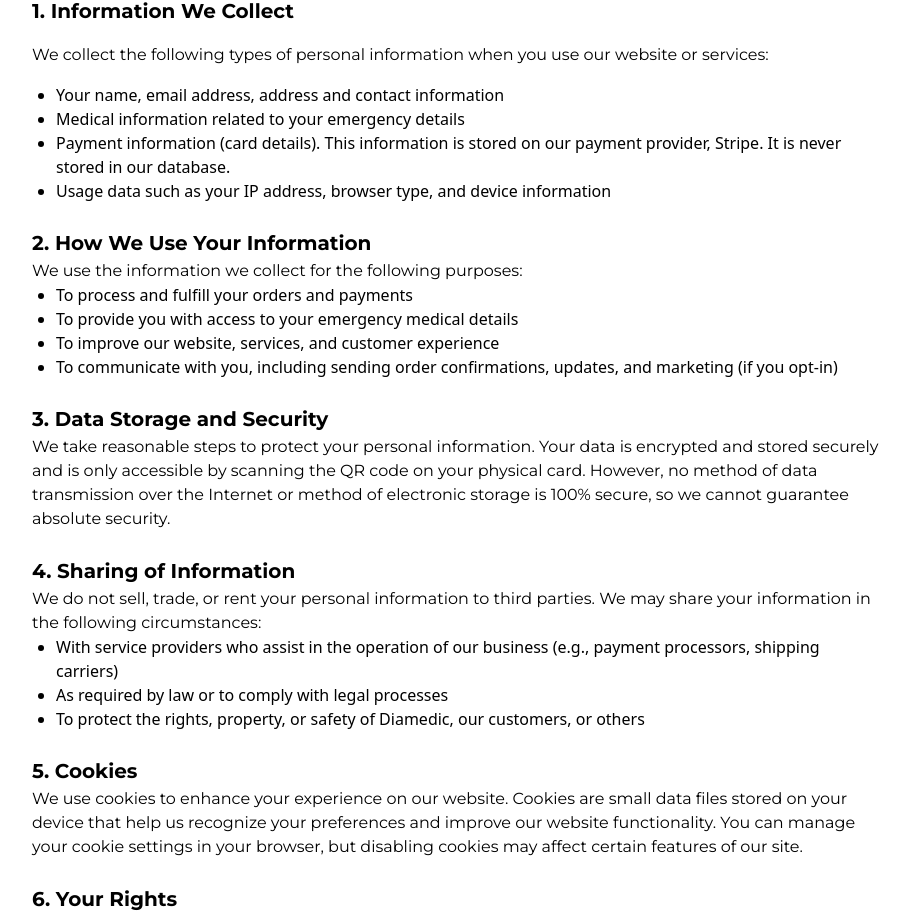
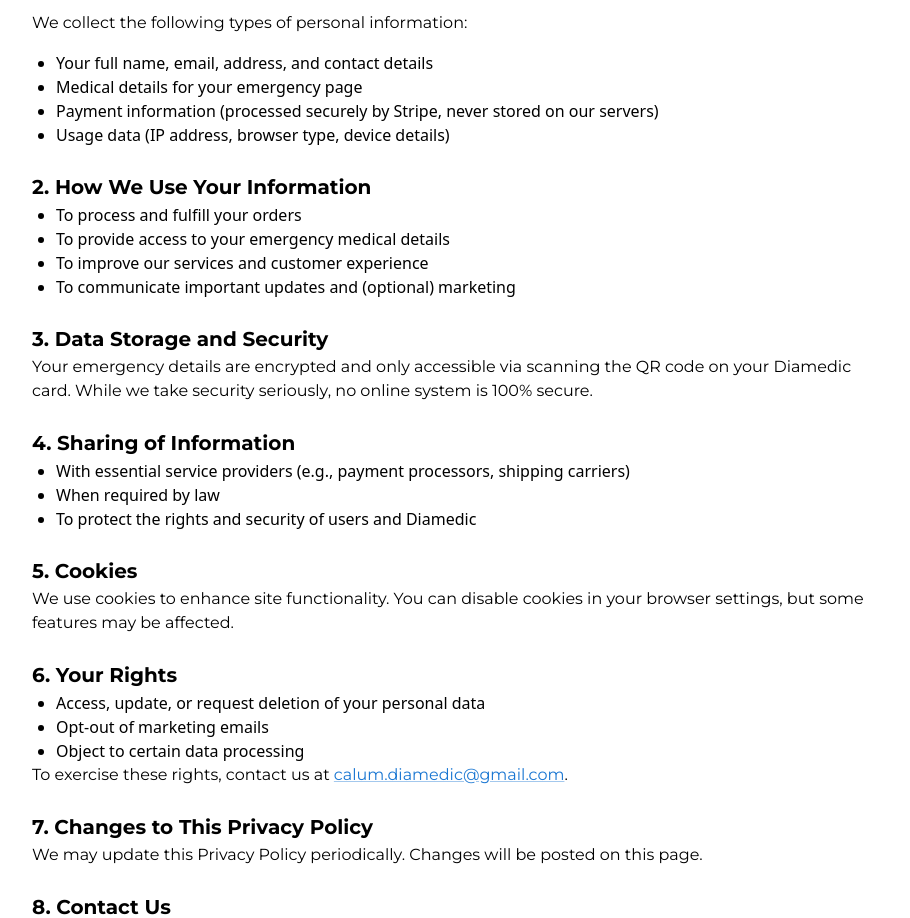
Before and after one commit to Calummullen/diamedic, a React (Vite) app in the folder frontend/: page /privacy-policy in a window 1280 px wide. Shown: the part 259-1177 px from the top of the page, without its empty margins (182-1092 px from the left). Built offline with nearby package versions, Linux system fonts and the light colour scheme; a web font is replaced by a local one.

Commit message:
update colour picker and UI improvements

```diff
--- a/frontend/src/components/card/card-preview.tsx
+++ b/frontend/src/components/card/card-preview.tsx
@@ -7,6 +7,7 @@ interface CardPreviewProps {
   dateOfBirth: string;
   borderColour: string;
   textColour: string;
+  diabetesTextColour: string;
 }
 
 const CardPreview: FC<CardPreviewProps> = ({
@@ -14,6 +15,7 @@ const CardPreview: FC<CardPreviewProps> = ({
   // dateOfBirth,
   borderColour,
   textColour,
+  diabetesTextColour,
 }) => {
   const theme = useTheme();
   const isMobile = useMediaQuery(theme.breakpoints.down("lg"));
@@ -48,7 +50,9 @@ const CardPreview: FC<CardPreviewProps> = ({
           <div className="flex flex-col gap-14 lg:gap-6">
             <p className="text-5xl lg:text-3xl">
               I'm a{" "}
-              <span className="text-[#5268ff] font-bold">Type 1 Diabetic</span>
+              <span style={{ color: diabetesTextColour }} className="font-bold">
+                Type 1 Diabetic
+              </span>
             </p>
             <div>
               <p className="text-3xl lg:text-lg font-medium">
--- /dev/null
+++ b/frontend/src/components/coloir-picker/colour-palette.tsx
@@ -0,0 +1,74 @@
+import { FC } from "react";
+import { UseFormSetValue, UseFormWatch } from "react-hook-form";
+import { ProfileData } from "../profile/profile";
+
+export const ColourPalette: FC<{
+  setValue: UseFormSetValue<ProfileData>;
+  watch: UseFormWatch<ProfileData>;
+}> = ({ setValue, watch }) => {
+  const predefinedBorderColors = [
+    { name: "Red", value: "#FF0000" },
+    { name: "Blue", value: "#0000FF" },
+    { name: "Green", value: "#008000" },
+    { name: "Orange", value: "#FFA500" },
+    { name: "Magenta", value: "#FF00FF" },
+    { name: "Yellow", value: "#FFFF00" },
+    { name: "Purple", value: "#800080" },
+    { name: "White", value: "#FFFFFF" },
+    { name: "Black", value: "#000000" },
+  ];
+
+  const predefinedTextColors = [
+    { name: "White", value: "#FFFFFF" },
+    { name: "Black", value: "#000000" },
+  ];
+
+  const borderColour = watch("meta.cardBorderColour");
+  const textColour = watch("meta.cardTextColour");
+
+  return (
+    <div className="flex flex-col items-center w-fit">
+      <div className="grid lg:grid-cols-2 grid-cols-1 w-full gap-12 lg:gap-4 p-4">
+        {/* Card Border Colour Selection */}
+        <div className="flex flex-col gap-12 lg:gap-4 items-center lg:text-xl text-5xl">
+          <p>Card Border Colour</p>
+          <div className="grid grid-cols-3 gap-4">
+            {predefinedBorderColors.map((color) => (
+              <button
+                key={color.value}
+                type="button"
+                className={`w-12 h-12 rounded-xl border-2 ${
+                  borderColour === color.value
+                    ? "border-black"
+                    : "border-gray-300"
+                }`}
+                style={{ backgroundColor: color.value }}
+                onClick={() => setValue("meta.cardBorderColour", color.value)}
+              />
+            ))}
+          </div>
+        </div>
+
+        {/* Text Colour Selection */}
+        <div className="flex flex-col gap-12 lg:gap-4 items-center lg:text-xl text-5xl">
+          <p>Text Colour</p>
+          <div className="flex gap-4">
+            {predefinedTextColors.map((color) => (
+              <button
+                key={color.value}
+                type="button"
+                className={`w-12 h-12 rounded-xl border-2 ${
+                  textColour === color.value
+                    ? "border-black"
+                    : "border-gray-300"
+                }`}
+                style={{ backgroundColor: color.value }}
+                onClick={() => setValue("meta.cardTextColour", color.value)}
+              />
+            ))}
+          </div>
+        </div>
+      </div>
+    </div>
+  );
+};
--- a/frontend/src/components/footer/privacy-policy.tsx
+++ b/frontend/src/components/footer/privacy-policy.tsx
@@ -13,11 +13,9 @@ const PrivacyPolicyPage = () => {
 
       {/* Introduction */}
       <Typography variant="h6" className="mb-4 text-gray-700">
-        At Diamedic, your privacy is important to us. This Privacy Policy
-        outlines how we collect, use, and protect your personal information when
-        you use our services. By accessing or using our website and services,
-        you agree to the collection and use of information in accordance with
-        this policy.
+        This Privacy Policy explains how Calum Mullen trading as Diamedic ("we,"
+        "us," or "our") collects, uses, and protects your personal information.
+        By using our website and services, you agree to this policy.
       </Typography>
 
       {/* Data Collection */}
@@ -26,20 +24,16 @@ const PrivacyPolicyPage = () => {
           1. Information We Collect
         </Typography>
         <Typography className="mb-4">
-          We collect the following types of personal information when you use
-          our website or services:
+          We collect the following types of personal information:
         </Typography>
         <ul className="list-disc ml-6">
-          <li>Your name, email address, address and contact information</li>
-          <li>Medical information related to your emergency details</li>
+          <li>Your full name, email, address, and contact details</li>
+          <li>Medical details for your emergency page</li>
           <li>
-            Payment information (card details). This information is stored on
-            our payment provider, Stripe. It is never stored in our database.
+            Payment information (processed securely by Stripe, never stored on
+            our servers)
           </li>
-          <li>
-            Usage data such as your IP address, browser type, and device
-            information
-          </li>
+          <li>Usage data (IP address, browser type, device details)</li>
         </ul>
       </Box>
 
@@ -48,17 +42,11 @@ const PrivacyPolicyPage = () => {
         <Typography variant="h6" fontWeight="bold" className="mb-2">
           2. How We Use Your Information
         </Typography>
-        <Typography className="mb-4">
-          We use the information we collect for the following purposes:
-        </Typography>
         <ul className="list-disc ml-6">
-          <li>To process and fulfill your orders and payments</li>
-          <li>To provide you with access to your emergency medical details</li>
-          <li>To improve our website, services, and customer experience</li>
-          <li>
-            To communicate with you, including sending order confirmations,
-            updates, and marketing (if you opt-in)
-          </li>
+          <li>To process and fulfill your orders</li>
+          <li>To provide access to your emergency medical details</li>
+          <li>To improve our services and customer experience</li>
+          <li>To communicate important updates and (optional) marketing</li>
         </ul>
       </Box>
 
@@ -68,11 +56,9 @@ const PrivacyPolicyPage = () => {
           3. Data Storage and Security
         </Typography>
         <Typography className="mb-4">
-          We take reasonable steps to protect your personal information. Your
-          data is encrypted and stored securely and is only accessible by
-          scanning the QR code on your physical card. However, no method of data
-          transmission over the Internet or method of electronic storage is 100%
-          secure, so we cannot guarantee absolute security.
+          Your emergency details are encrypted and only accessible via scanning
+          the QR code on your Diamedic card. While we take security seriously,
+          no online system is 100% secure.
         </Typography>
       </Box>
 
@@ -81,20 +67,13 @@ const PrivacyPolicyPage = () => {
         <Typography variant="h6" fontWeight="bold" className="mb-2">
           4. Sharing of Information
         </Typography>
-        <Typography className="mb-4">
-          We do not sell, trade, or rent your personal information to third
-          parties. We may share your information in the following circumstances:
-        </Typography>
         <ul className="list-disc ml-6">
           <li>
-            With service providers who assist in the operation of our business
-            (e.g., payment processors, shipping carriers)
+            With essential service providers (e.g., payment processors, shipping
+            carriers)
           </li>
-          <li>As required by law or to comply with legal processes</li>
-          <li>
-            To protect the rights, property, or safety of Diamedic, our
-            customers, or others
-          </li>
+          <li>When required by law</li>
+          <li>To protect the rights and security of users and Diamedic</li>
         </ul>
       </Box>
 
@@ -104,11 +83,8 @@ const PrivacyPolicyPage = () => {
           5. Cookies
         </Typography>
         <Typography className="mb-4">
-          We use cookies to enhance your experience on our website. Cookies are
-          small data files stored on your device that help us recognize your
-          preferences and improve our website functionality. You can manage your
-          cookie settings in your browser, but disabling cookies may affect
-          certain features of our site.
+          We use cookies to enhance site functionality. You can disable cookies
+          in your browser settings, but some features may be affected.
         </Typography>
       </Box>
 
@@ -117,22 +93,13 @@ const PrivacyPolicyPage = () => {
         <Typography variant="h6" fontWeight="bold" className="mb-2">
           6. Your Rights
         </Typography>
-        <Typography className="mb-4">
-          You have the following rights regarding your personal information:
-        </Typography>
         <ul className="list-disc ml-6">
-          <li>The right to access and update your personal information</li>
-          <li>
-            The right to request the deletion of your personal information
-          </li>
-          <li>The right to opt-out of receiving marketing communications</li>
-          <li>
-            The right to object to the processing of your data in certain
-            circumstances
-          </li>
+          <li>Access, update, or request deletion of your personal data</li>
+          <li>Opt-out of marketing emails</li>
+          <li>Object to certain data processing</li>
         </ul>
         <Typography className="mb-4">
-          To exercise any of these rights, please contact us at{" "}
+          To exercise these rights, contact us at{" "}
           <Link href="mailto:calum.diamedic@gmail.com">
             calum.diamedic@gmail.com
           </Link>
@@ -140,16 +107,14 @@ const PrivacyPolicyPage = () => {
         </Typography>
       </Box>
 
-      {/* Changes to the Privacy Policy */}
+      {/* Changes to Privacy Policy */}
       <Box className="mb-6">
         <Typography variant="h6" fontWeight="bold" className="mb-2">
           7. Changes to This Privacy Policy
         </Typography>
         <Typography className="mb-4">
-          We reserve the right to update or modify this Privacy Policy at any
-          time. Any changes will be posted on this page with the updated date.
-          We encourage you to review this Privacy Policy periodically to stay
-          informed about how we are protecting your personal information.
+          We may update this Privacy Policy periodically. Changes will be posted
+          on this page.
         </Typography>
       </Box>
 
@@ -159,8 +124,7 @@ const PrivacyPolicyPage = () => {
           8. Contact Us
         </Typography>
         <Typography className="mb-4">
-          If you have any questions or concerns about this Privacy Policy,
-          please contact us at:
+          If you have any questions, please contact us at:
         </Typography>
         <Typography>
           Email:{" "}
@@ -169,6 +133,7 @@ const PrivacyPolicyPage = () => {
           </Link>
         </Typography>
       </Box>
+
       <Button
         className="mb-4 w-fit"
         variant="contained"
--- a/frontend/src/components/landing-page/footer.tsx
+++ b/frontend/src/components/landing-page/footer.tsx
@@ -1,10 +1,10 @@
 export const Footer: React.FC = () => {
   return (
-    <div className="bg-gray-900 text-white py-8 text-center">
+    <div className="bg-gray-900 text-white py-8 text-center mt-auto">
       <p className="lg:text-lg text-4xl">
         © {new Date().getFullYear()} Diamedic. All rights reserved.
       </p>
-      <div className="my-8 space-x-6 lg:text-lg text-3xl">
+      <div className=" mt-4 space-x-6 lg:text-lg text-3xl">
         <a
           href="/privacy-policy"
           className="text-gray-300 hover:text-white transition duration-200"
--- a/frontend/src/components/landing-page/landing-page.tsx
+++ b/frontend/src/components/landing-page/landing-page.tsx
@@ -6,7 +6,6 @@ import { Features } from "./features";
 import { HowItWorks } from "./how-it-works";
 import { CTA } from "./cta";
 import { FAQ } from "./faq";
-import { Footer } from "./footer";
 
 export const LandingPage: React.FC = () => {
   const theme = useTheme();
@@ -53,11 +52,10 @@ export const LandingPage: React.FC = () => {
         onCancel={handleCancel}
       />
       <Header isMobile={isMobile} />
-      <Features isMobile={isMobile} />
+      <Features />
       <HowItWorks />
       <CTA />
       <FAQ />
-      <Footer />
     </div>
   );
 };
--- a/frontend/src/components/profile/profile.tsx
+++ b/frontend/src/components/profile/profile.tsx
@@ -41,6 +41,7 @@ export interface ProfileData {
   meta: {
     cardBorderColour: string;
     cardTextColour: string;
+    matchBorderColor: boolean;
   };
 }
 
--- a/frontend/src/main.tsx
+++ b/frontend/src/main.tsx
@@ -5,6 +5,7 @@ import App from "./App.tsx";
 import { Analytics } from "@vercel/analytics/react";
 import { ThemeProvider } from "@emotion/react";
 import { createTheme } from "@mui/material";
+import { Footer } from "./components/landing-page/footer.tsx";
 
 const theme = createTheme({
   typography: {
@@ -13,6 +14,7 @@ const theme = createTheme({
 });
 
 createRoot(document.getElementById("root")!).render(
+  <div className="flex flex-col min-h-screen">
     <ThemeProvider theme={theme}>
       <StrictMode>
         <Analytics />
@@ -25,6 +27,8 @@ createRoot(document.getElementById("root")!).render(
         </div>
       </div> */}
         <App />
+        <Footer />
       </StrictMode>
     </ThemeProvider>
+  </div>
 );
```
Also changed, not shown: frontend/src/components/footer/contact.tsx (+19 -69 lines), frontend/src/components/footer/terms-and-conditions.tsx (+26 -45 lines), frontend/src/components/form/details.tsx (+24 -42 lines), frontend/src/components/landing-page/features.tsx (+11 -51 lines). Lines whose indentation alone changed are shown as unchanged.
